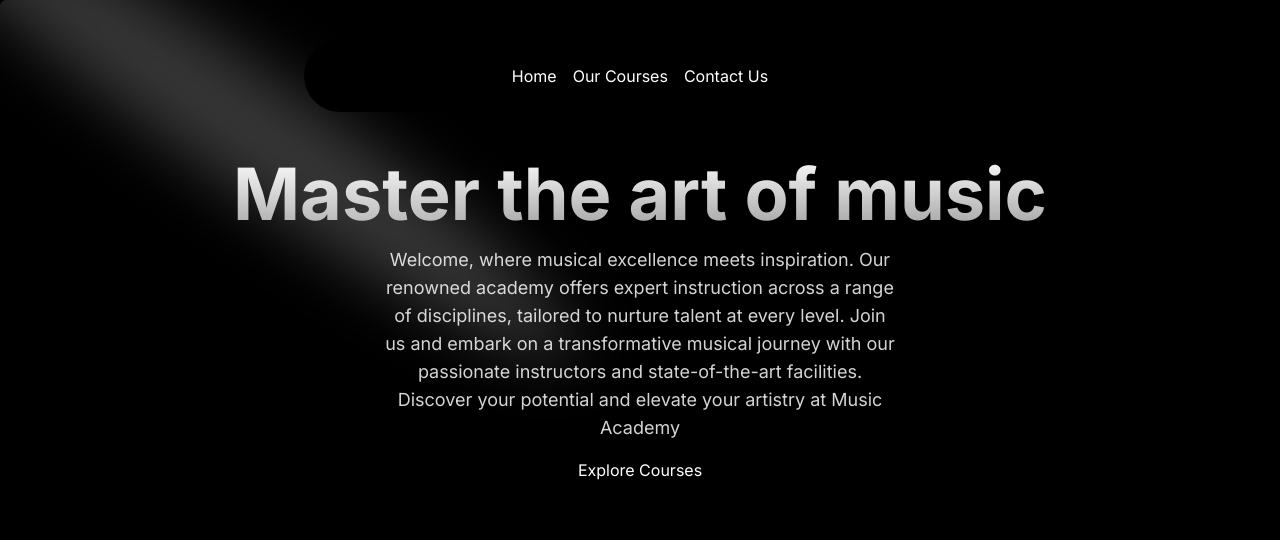
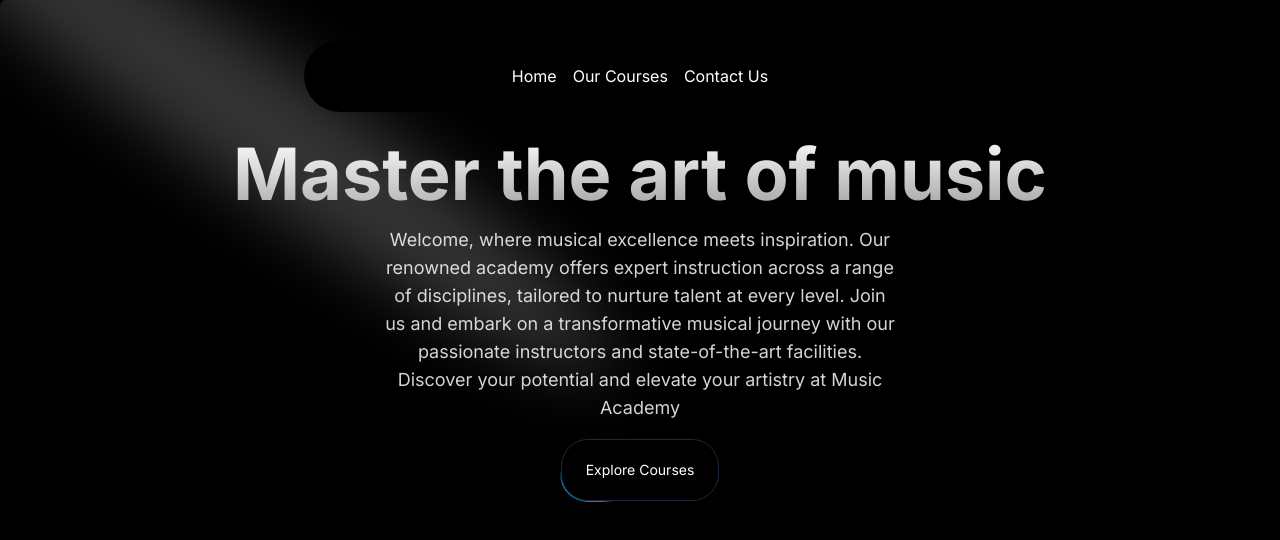
Before and after one commit to Muhammad-Haram/Music-Academy, a Next.js app: page / in a window 1280 px wide. Shown: the top 540 px of the page. Built offline with nearby package versions, Linux system fonts and the light colour scheme.

Commit message:
border moving button

```diff
--- a/src/components/Hero.tsx
+++ b/src/components/Hero.tsx
@@ -1,6 +1,7 @@
 import Link from 'next/link'
 import React from 'react'
 import { Spotlight } from './ui/Spotlight'
+import { Button } from "./ui/moving-border";
 
 const Hero = () => {
     return (
@@ -14,9 +15,14 @@
                 <h1 className='mt-20 md:mt-0 text-4xl md:text-7xl font-bold bg-clip-text text-transparent bg-gradient-to-b from-neutral-50 to-neutral-400'>Master the art of music</h1>
                 <p className='mt-4 font-normal text-base md:text-lg text-neutral-300 max-w-lg mx-auto'>Welcome, where musical excellence meets inspiration. Our renowned academy offers expert instruction across a range of disciplines, tailored to nurture talent at every level. Join us and embark on a transformative musical journey with our passionate instructors and state-of-the-art facilities. Discover your potential and elevate your artistry at Music Academy</p>
                 <div className="mt-4">
-                    <Link href={"/courses"}>
-                        Explore Courses
-                    </Link>
+                    <Button
+                        borderRadius="1.75rem"
+                        className="bg-white dark:bg-black text-black dark:text-white border-neutral-200 dark:border-slate-800"
+                    >
+                        <Link href={"/courses"}>
+                            Explore Courses
+                        </Link>
+                    </Button>
                 </div>
             </div>
 
--- a/tailwind.config.ts
+++ b/tailwind.config.ts
@@ -1,5 +1,20 @@
 import type { Config } from "tailwindcss";
+const colors = require("tailwindcss/colors");
+const {
+  default: flattenColorPalette,
+} = require("tailwindcss/lib/util/flattenColorPalette");
 
+// Plugin to add each Tailwind color as a global CSS variable
+function addVariablesForColors({ addBase, theme }: any) {
+  const allColors = flattenColorPalette(theme('colors'));
+  const newVars = Object.fromEntries(
+    Object.entries(allColors).map(([key, value]) => [`--${key}`, value])
+  );
+
+  addBase({
+    ':root': newVars,
+  });
+}
 const config: Config = {
   content: [
     "./src/pages/**/*.{js,ts,jsx,tsx,mdx}",
@@ -25,6 +40,6 @@
       },
     },
   },
-  plugins: [],
+  plugins: [addVariablesForColors],
 };
 export default config;
```
